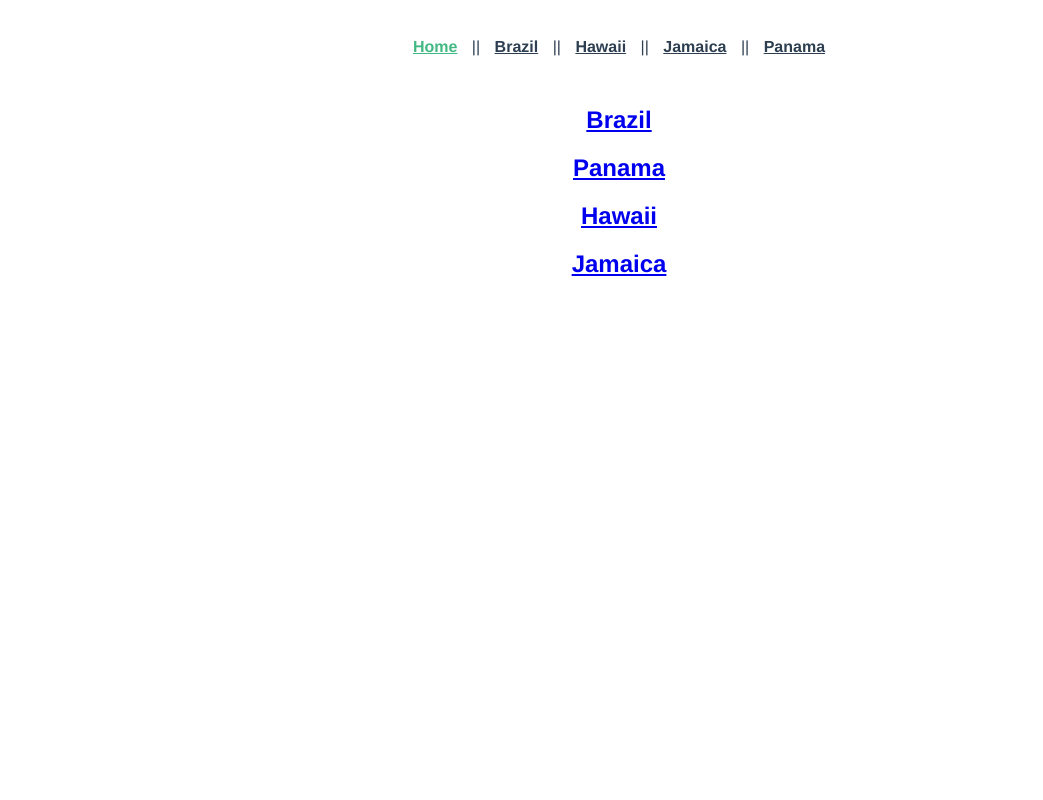
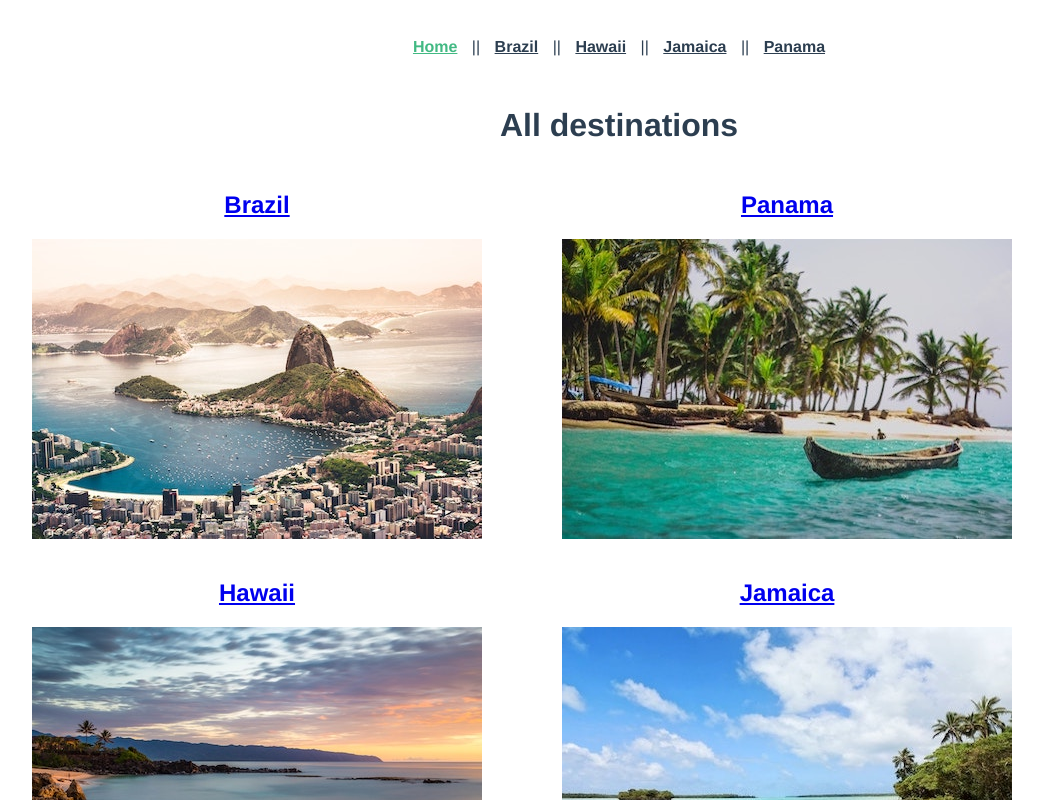
Before and after one commit to cag-martinez/vuejs-code, a Vue app in the folder Router/routes-practice/: page /#/ in a window 1280 px wide. Shown: the top 800 px of the page, without its empty margins (21-1064 px from the left). Built offline with nearby package versions, Linux system fonts and the light colour scheme.

Commit message:
images with route links also basic style

```diff
--- a/Router/routes-practice/src/views/Home.vue
+++ b/Router/routes-practice/src/views/Home.vue
@@ -1,13 +1,20 @@
 <template>
   <div class="home">
+    <h1>All destinations</h1>
+    <div class="destinations">
     <!-- using a v-for directive to loop through all of m y destinations in store.js -->
     <!-- Every time i use the V-for directive, i have to use a :key attribute to know which element is which -->
     <div v-for="destination in destinations" :key="destination.name">
       <router-link :to="destination.slug">
         <h2>{{ destination.name }}</h2>
       </router-link>
-
+      <figure>
+      <router-link  :to="destination.name">
+        <img :src="require(`@/assets/${destination.image}`)" :alt="destination.name">
+      </router-link>
+      </figure>
     </div>
+  </div>
   </div>
 </template>
 
@@ -25,3 +32,12 @@ export default {
   }
 };
 </script>
+
+<style scoped>
+.destinations {
+  display: flex;
+  border: 10px;
+  padding: 5px;
+  flex-wrap: wrap;
+}
+</style>
```
